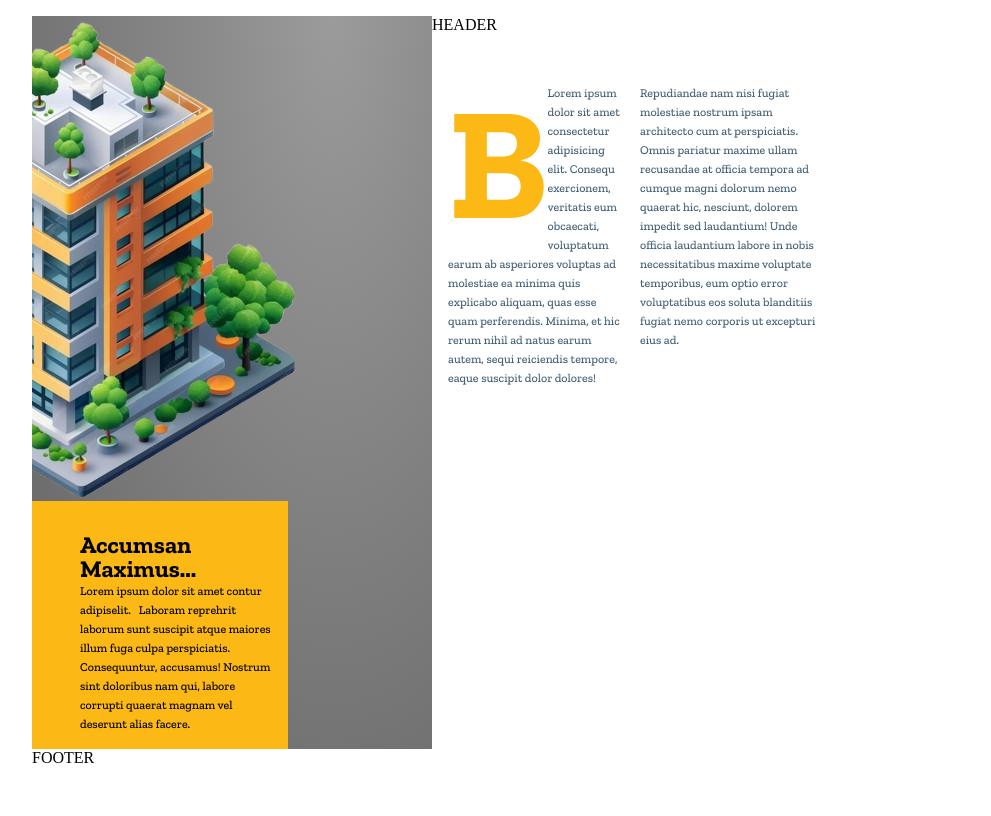
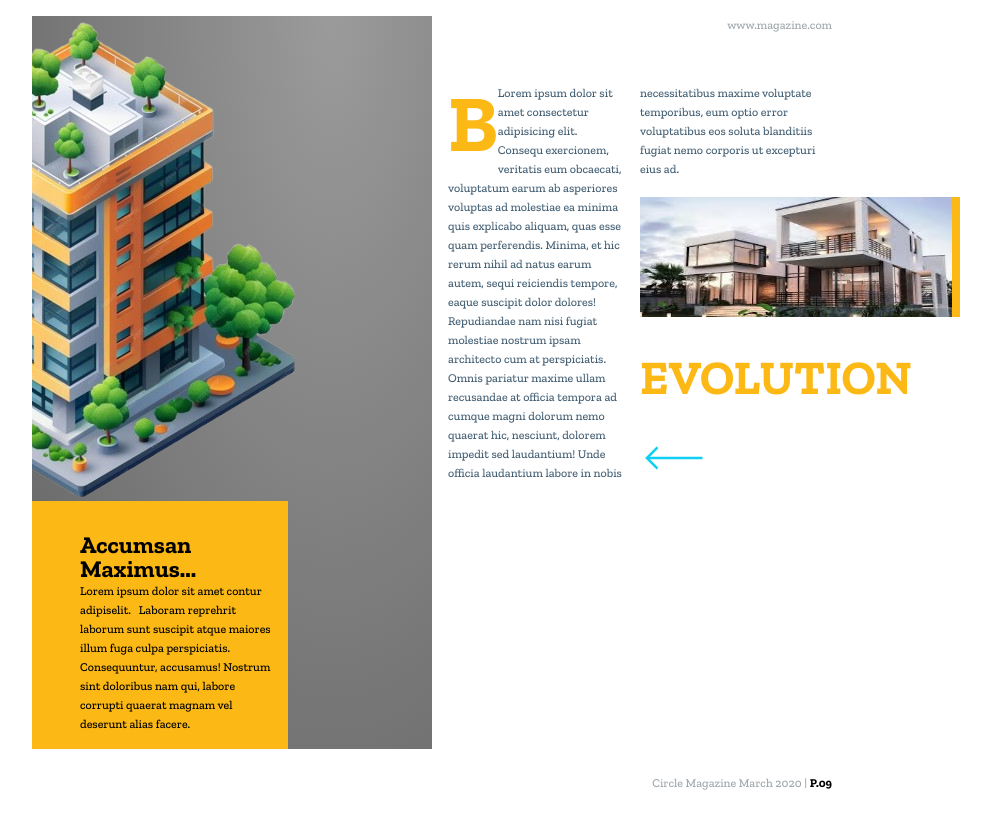
Before and after one commit to WillemDalton/235, a plain HTML site: page 235/project1/spec.html in a window 1280 px wide. Shown: the whole page, without its empty margins (208-1199 px from the left). Drawn offline with nearby package versions, Linux system fonts and the light colour scheme.

Commit message:
continued progress on project 1.

```diff
--- a/235/project1/css/spec.css
+++ b/235/project1/css/spec.css
@@ -29,9 +29,8 @@
 
 #wrapper {
     display: grid;
-    grid-template-columns: 1fr 1fr;
+    grid-template-columns: repeat(2, minmax(0, 1fr));
     grid-template-rows: 1fr 10fr 1fr;
-
     grid-template-areas:
         "hero header"
         "hero main"
@@ -44,6 +43,8 @@
 
 .header {
     grid-area: header;
+    justify-self: right;
+    color:#a0a7ac
 }
 
 .hero {
@@ -95,9 +96,9 @@
 }
 
 #dropcap {
-    float: left;
-    font-size: 20vh;
-    line-height: 20vh;
+    float: inline-start;
+    font-size: 10vh;
+    line-height: 10vh;
     color: rgb(252,185,22);
 }
 
@@ -111,15 +112,59 @@
     -webkit-text-fill-color: transparent;
 }
 
+#modernHomeImage {
+    position:relative;
+    width: 25vw;
+    height: 15vh;
+    overflow: hidden;
+}
+
+#modernHomeImage > img {
+    position: absolute;
+    height: 100%;
+    width: 100%;
+}
+
+#modernHomeDetail {
+    position: absolute;
+    background-color: rgb(252,185,22);
+    width: 2.5%;
+    height: 100%;
+    z-index: 1;
+    left: 97.5%;
+    right: 0;
+
+}
+
+.main > h1 {
+    color: rgb(252,185,22);
+    font-size: 48px;
+}
+
+.main > img {
+    width: 5rem;
+}
+
 .footer {
+    place-self: center;
+    justify-self: right;
     grid-area: footer;
+    color:#a0a7ac
+}
 
+.pageNum {
+    font-family: "Zilla Slab", serif;
+    font-weight: 700;
+    font-style: normal;
+    font-size: 12px;
+    color:#000000
 }
 
 body {
     height: 100vh;
 }
 /*
+
 * {
     border: 1px red ridge;
 } */
--- a/235/project1/spec.html
+++ b/235/project1/spec.html
@@ -14,12 +14,20 @@
             <p class="medium">Lorem ipsum dolor sit amet contur adipiselit.   Laboram reprehrit laborum sunt suscipit atque maiores illum fuga culpa perspiciatis. Consequuntur, accusamus! Nostrum sint doloribus nam qui, labore corrupti quaerat magnam vel deserunt alias facere.</p>
         </div>
     </div>
-    <div class="header">HEADER</div>
+    <div class="header medium">www.magazine.com</div>
     <div class="main">
         <span id="dropcap" class="bold">B</span>
         <p class="medium">Lorem ipsum dolor sit amet consectetur adipisicing elit. Consequ exercionem, veritatis eum obcaecati, voluptatum earum ab asperiores voluptas ad molestiae ea minima quis explicabo aliquam, quas esse quam perferendis. Minima, et hic rerum nihil ad natus earum autem, sequi reiciendis tempore, eaque suscipit dolor dolores! Repudiandae nam nisi fugiat molestiae nostrum ipsam architecto cum at perspiciatis. Omnis pariatur maxime ullam recusandae at officia tempora ad cumque magni dolorum nemo quaerat hic, nesciunt, dolorem impedit sed laudantium! Unde officia laudantium labore in nobis necessitatibus maxime voluptate temporibus, eum optio error voluptatibus eos soluta blanditiis fugiat nemo corporis ut excepturi eius ad.
         </p>
+        <div id="modernHomeImage">
+            <div id="modernHomeDetail"></div>
+            <img src="media/modernHome.jpg" alt="modern home">
+        </div>
+        <h1 class="bold">EVOLUTION</h1>
+        <img src="media/leftarrow.svg" alt="arrow pointing left">
     </div>
-    <div class="footer">FOOTER</div>
+    <div class="footer medium">
+        Circle Magazine March 2020 | <span class="pageNum">P.09</span>
+    </div>
 </body>
 </html>
```
Also changed, not shown: 235/project1/media/leftarrow.svg (added), 235/project1/media/modernHome.jpg (added).
